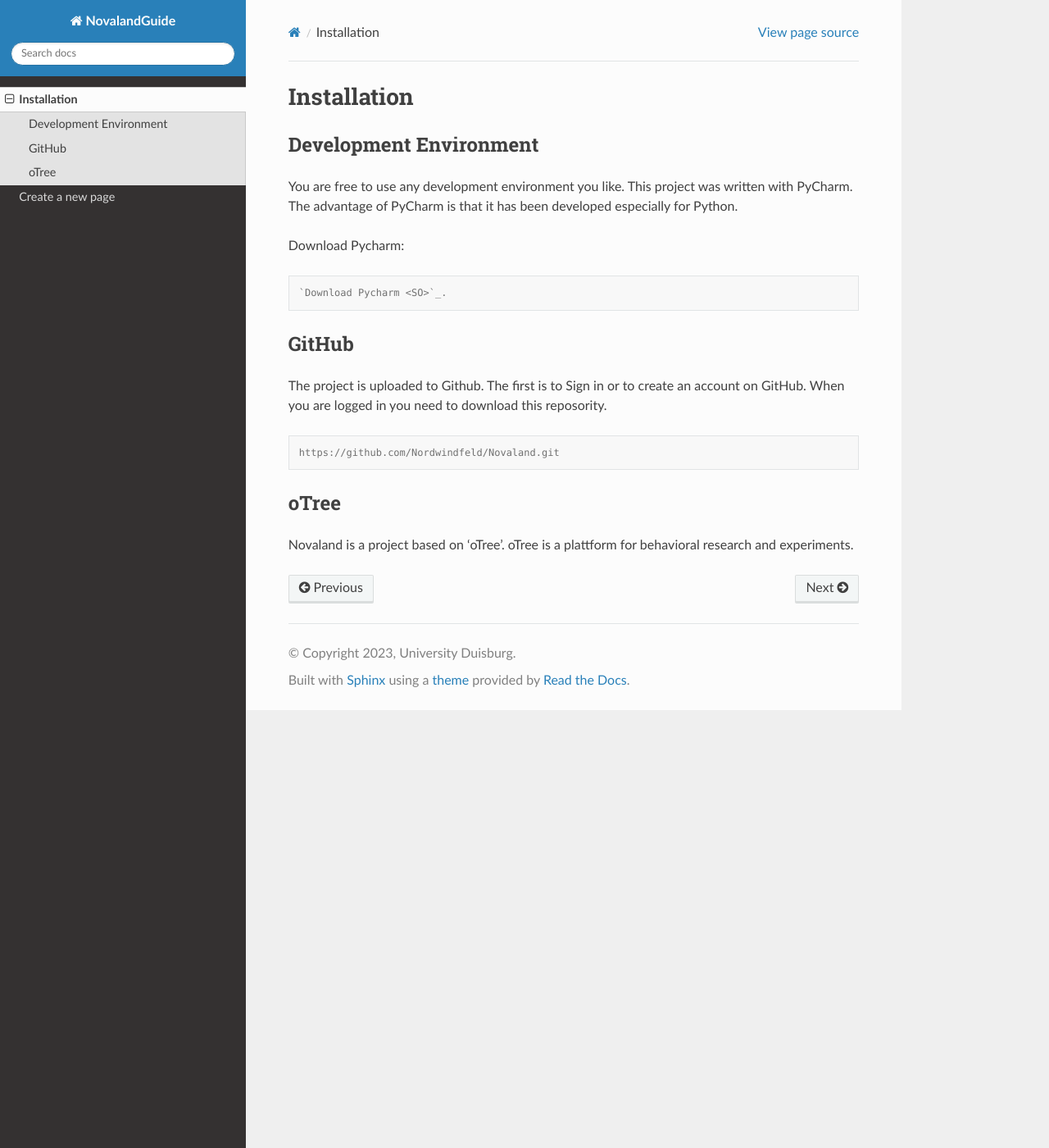
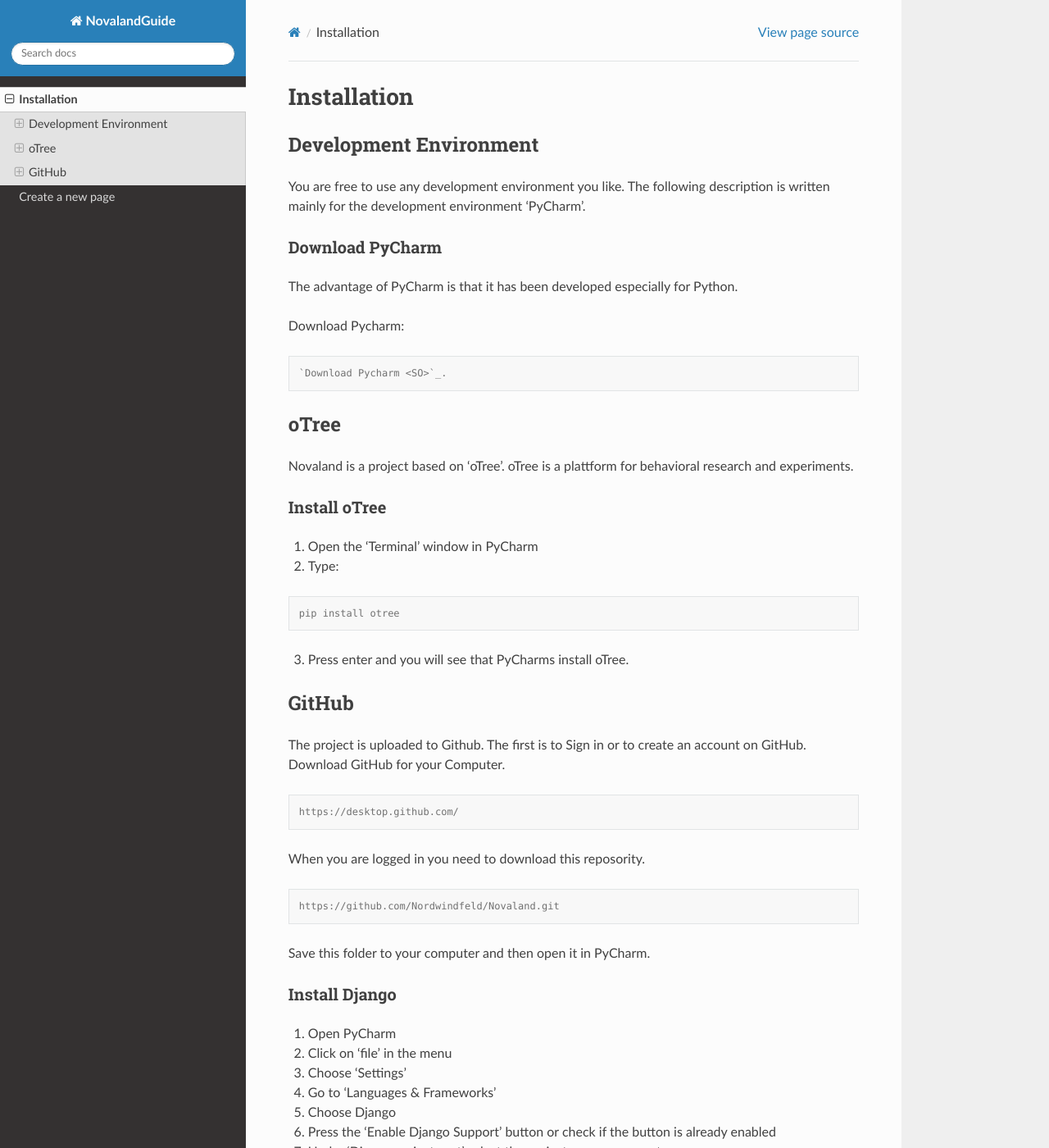
Before and after one commit to EmpPowiUDE/NovalandGuide, a Sphinx documentation site: the page built from docs/source/installation.rst, in a window 1280 px wide and 1400 px high. Shown: the whole window at 82% size. Built offline with Sphinx 7.4.7 and the Read the Docs theme 2.0.0, drawn with Linux system fonts in a browser that asks for light colours; some of the changed text lies outside the part shown.

Commit message:
Update the Installation Page
Ch

```diff
--- a/docs/source/installation.rst
+++ b/docs/source/installation.rst
@@ -1,10 +1,15 @@
+======================
 Installation
 ======================
 
 Development Environment
+=======================
+You are free to use any development environment you like.
+The following description is written mainly for the development environment 'PyCharm'.
+
+Download PyCharm
 ------------------------
-You are free to use any development environment you like.
-This project was written with PyCharm. The advantage of PyCharm is that it has been developed especially for Python.
+The advantage of PyCharm is that it has been developed especially for Python.
 
 Download Pycharm:
 
@@ -14,17 +19,53 @@
 
 .. _SO: https://www.jetbrains.com/de-de/pycharm/download
 
+oTree
+========================
+Novaland is a project based on 'oTree'. oTree is a plattform for behavioral research and experiments.
+
+Install oTree
+-----------------------
+1. Open the 'Terminal' window in PyCharm
+
+2. Type:
+
+.. code-block:: console
+
+    pip install otree
+
+3. Press enter and you will see that PyCharms install oTree.
+
+
 GitHub
-------------------------
+========================
 The project is uploaded to Github. The first is to Sign in or to create an account on GitHub.
+Download GitHub for your Computer.
+
+.. code-block:: console
+
+    https://desktop.github.com/
+
+
 When you are logged in you need to download this reposority.
 
 .. code-block:: console
 
    https://github.com/Nordwindfeld/Novaland.git
 
+Save this folder to your computer and then open it in PyCharm.
 
+Install Django
+----------------------
+1. Open PyCharm
 
-oTree
-------------------------
-Novaland is a project based on 'oTree'. oTree is a plattform for behavioral research and experiments.
+2. Click on 'file' in the menu
+
+3. Choose 'Settings'
+
+4. Go to 'Languages & Frameworks'
+
+5. Choose Django
+
+6. Press the 'Enable Django Support' button or check if the button is already enabled
+
+7. Under 'Django project root' select the project on your computer
```
